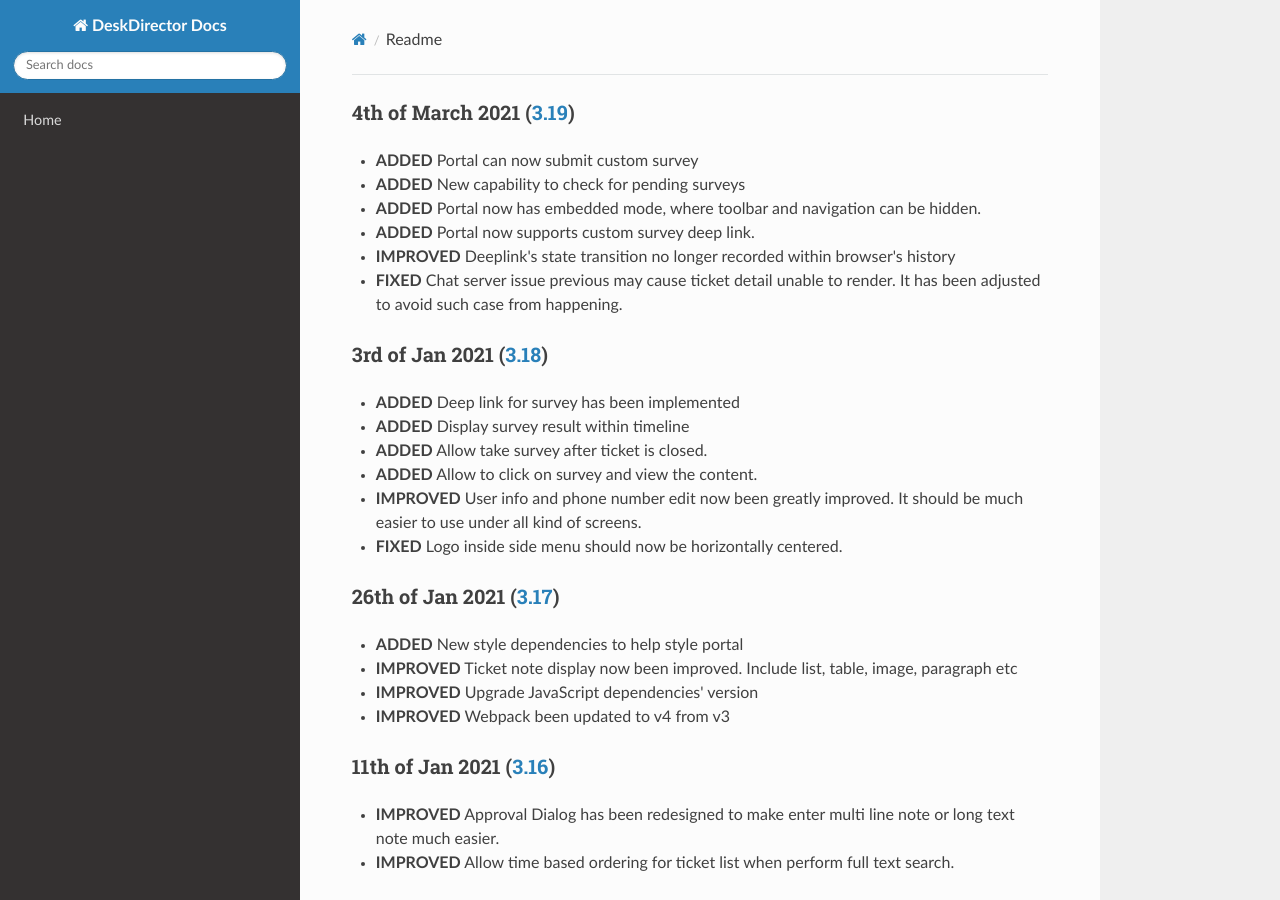
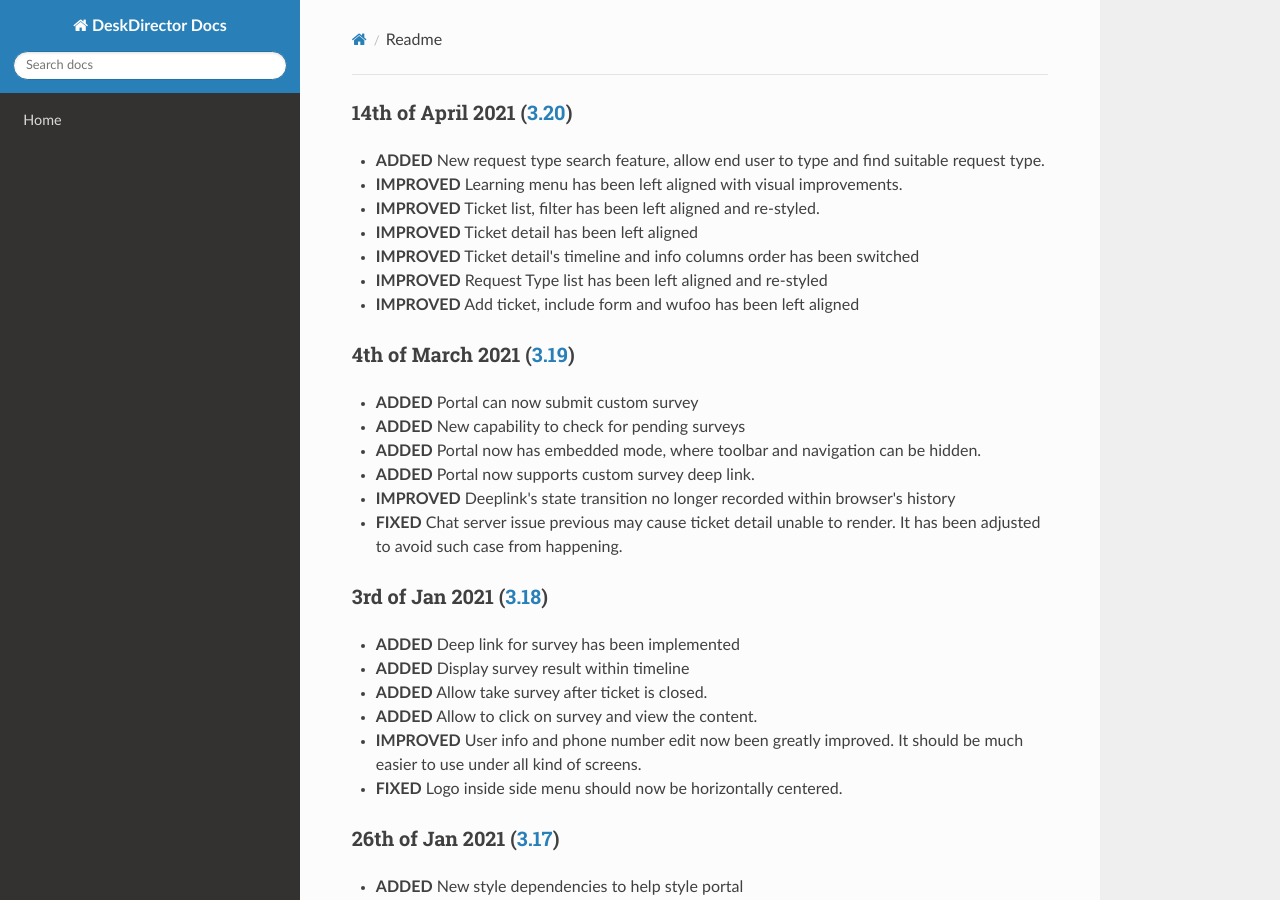
Before and after one commit to DeskDirector/docs, an MkDocs documentation site: the page built from docs/_release/portal/readme.md, in a window 1280 px wide and 900 px high. Built offline with MkDocs 1.6.1, drawn with Linux system fonts in a browser that asks for light colours; nearby versions of some CDN libraries; old or Windows-style settings are respelled for this version of MkDocs.

Commit message:
Update readme.md

```diff
--- a/docs/_release/portal/readme.md
+++ b/docs/_release/portal/readme.md
@@ -1,3 +1,12 @@
+### 14th of April 2021 ([3.20](v3.20))
+- **ADDED** New request type search feature, allow end user to type and find suitable request type.
+- **IMPROVED** Learning menu has been left aligned with visual improvements.
+- **IMPROVED** Ticket list, filter has been left aligned and re-styled.
+- **IMPROVED** Ticket detail has been left aligned
+- **IMPROVED** Ticket detail's timeline and info columns order has been switched
+- **IMPROVED** Request Type list has been left aligned and re-styled
+- **IMPROVED** Add ticket, include form and wufoo has been left aligned
+
 ### 4th of March 2021 ([3.19](v3.19))
 - **ADDED** Portal can now submit custom survey
 - **ADDED** New capability to check for pending surveys
```
